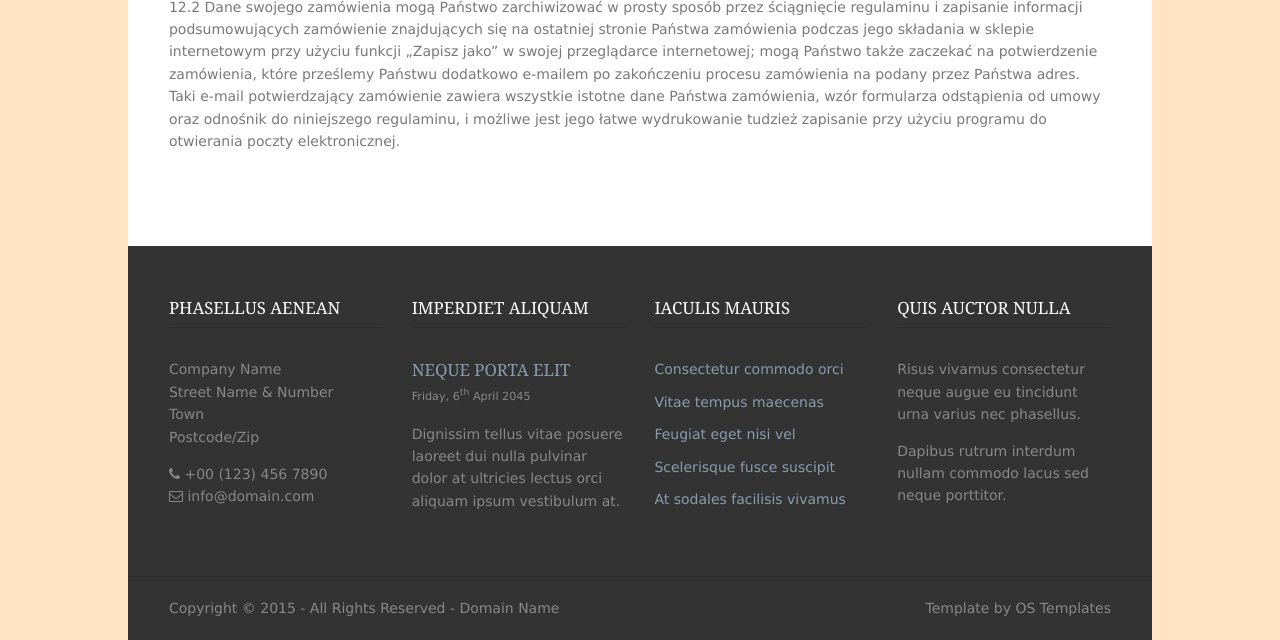
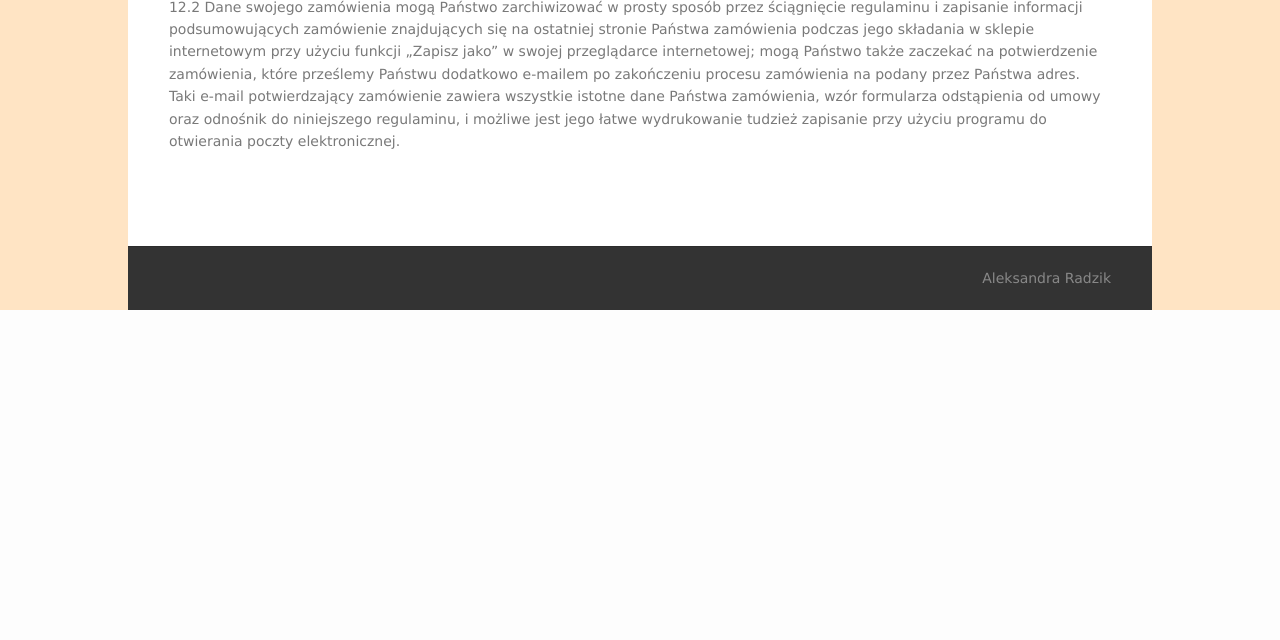
Before and after one commit to aradzik/Online-shop, a PHP site: page /pages/regulamin.php in a window 1280 px wide. Shown: the part 4910-5550 px from the top of the page. After the commit the page ends 5220 px from the top, so only its background shows below. Run offline with PHP 8.4, Linux system fonts and the light colour scheme.

Commit message:
Update regulamin.php

```diff
--- a/pages/regulamin.php
+++ b/pages/regulamin.php
@@ -187,57 +187,14 @@
         <!-- ################################################################################################ -->
         <!-- ################################################################################################ -->
         <!-- ################################################################################################ -->
-        <div class="wrapper row4">
-            <footer id="footer" class="hoc clear">
-                <!-- ################################################################################################ -->
-                <div class="one_quarter first">
-                    <h6 class="title">Phasellus aenean</h6>
-                    <address class="btmspace-15">
-                        Company Name<br>
-                        Street Name &amp; Number<br>
-                        Town<br>
-                        Postcode/Zip
-                    </address>
-                    <ul class="nospace">
-                        <li><i class="fa fa-phone"></i> +00 (123) 456 7890</li>
-                        <li><i class="fa fa-envelope-o"></i> info@domain.com</li>
-                    </ul>
-                </div>
-                <div class="one_quarter">
-                    <h6 class="title">Imperdiet aliquam</h6>
-                    <article>
-                        <h2 class="nospace font-x1"><a href="#">Neque porta elit</a></h2>
-                        <time class="font-xs" datetime="2045-04-06">Friday, 6<sup>th</sup> April 2045</time>
-                        <p>Dignissim tellus vitae posuere laoreet dui nulla pulvinar dolor at ultricies lectus orci aliquam ipsum vestibulum at.</p>
-                    </article>
-                </div>
-                <div class="one_quarter">
-                    <h6 class="title">Iaculis mauris</h6>
-                    <ul class="nospace linklist">
-                        <li><a href="#">Consectetur commodo orci</a></li>
-                        <li><a href="#">Vitae tempus maecenas</a></li>
-                        <li><a href="#">Feugiat eget nisi vel</a></li>
-                        <li><a href="#">Scelerisque fusce suscipit</a></li>
-                        <li><a href="#">At sodales facilisis vivamus</a></li>
-                    </ul>
-                </div>
-                <div class="one_quarter">
-                    <h6 class="title">Quis auctor nulla</h6>
-                    <p>Risus vivamus consectetur neque augue eu tincidunt urna varius nec phasellus.</p>
-                    <p>Dapibus rutrum interdum nullam commodo lacus sed neque porttitor.</p>
-                </div>
-                <!-- ################################################################################################ -->
-            </footer>
-        </div>
+
         <!-- ################################################################################################ -->
         <!-- ################################################################################################ -->
         <!-- ################################################################################################ -->
-        <div class="wrapper row5">
+       <div class="wrapper row5">
             <div id="copyright" class="hoc clear">
-                <!-- ################################################################################################ -->
-                <p class="fl_left">Copyright &copy; 2015 - All Rights Reserved - <a href="#">Domain Name</a></p>
-                <p class="fl_right">Template by <a target="_blank" href="http://www.os-templates.com/" title="Free Website Templates">OS Templates</a></p>
-                <!-- ################################################################################################ -->
+
+                <p class="fl_right">Aleksandra Radzik</p>
             </div>
         </div>
         <!-- ################################################################################################ -->
```
